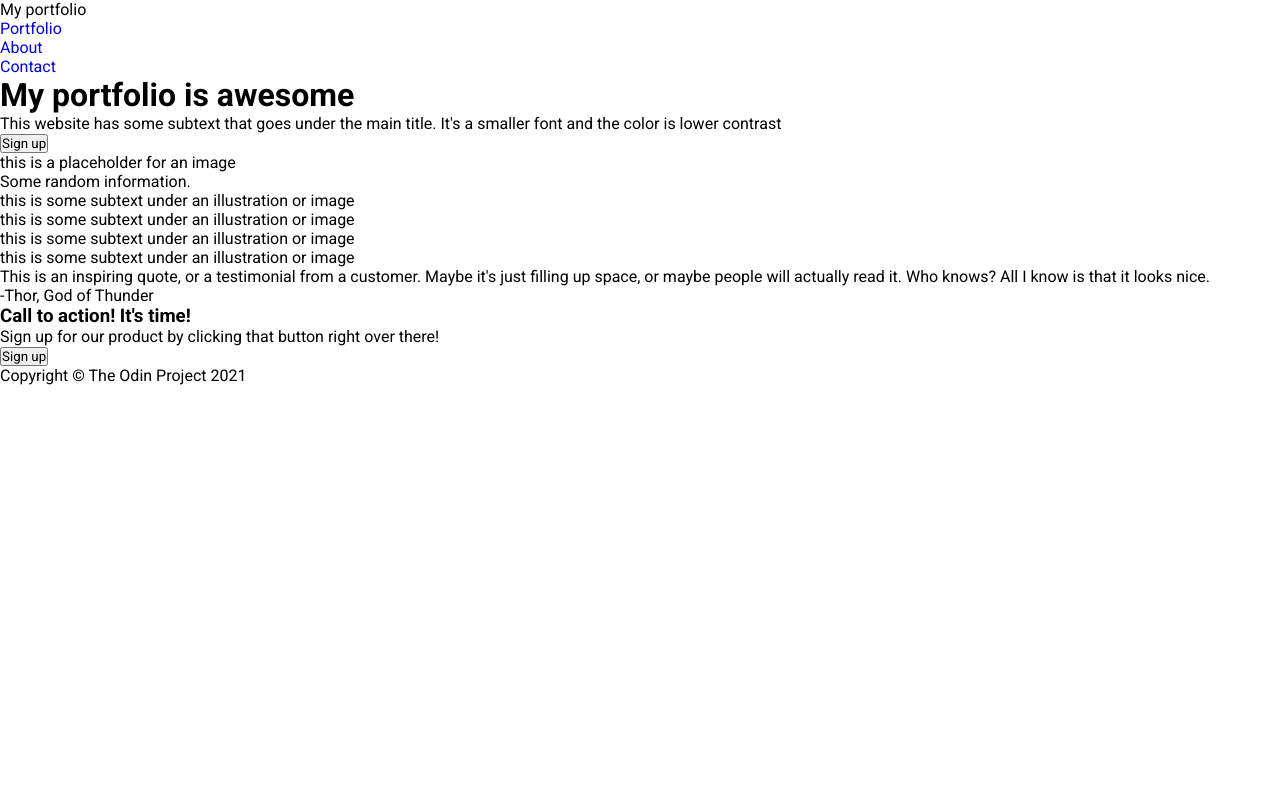
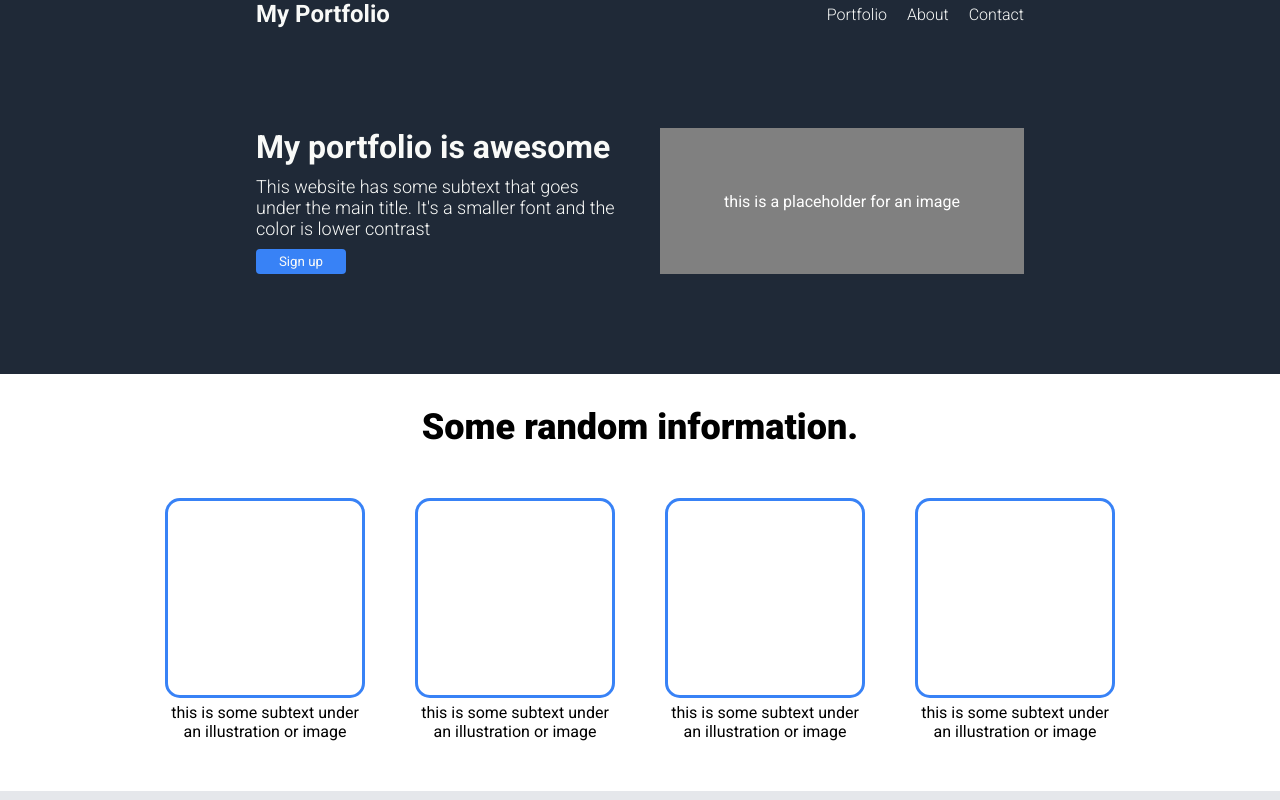
Before and after one commit to BeeFigTree/odin-flex-landing-page, a plain HTML site: page index.html in a window 1280 px wide. Shown: the top 800 px of the page. Drawn offline with Linux system fonts and the light colour scheme.

Commit message:
Finish nav, hero, boxes, quote

```diff
--- a/index.html
+++ b/index.html
@@ -9,12 +9,12 @@
 </head>
 <body>
     <div class="navigation">
-        <div class="logo">My portfolio</div>
+        <div class="logo">My Portfolio</div>
         <nav>
             <ul>
-                <li><a href="#">Portfolio</a></li>
-                <li><a href="#">About</a></li>
-                <li><a href="#">Contact</a></li>
+                <li><a href="#" class="links"">Portfolio</a></li>
+                <li><a href="#" class="links">About</a></li>
+                <li><a href="#" class="links">Contact</a></li>
             </ul>
         </nav>
     </div>
@@ -22,13 +22,13 @@
         <div class="hero">
             <div class="hero-content">
                 <h1>My portfolio is awesome</h1>
-                <p>This website has some subtext that goes under the main title. It's a smaller font and the color is lower contrast</p>
+                <p class="tag">This website has some subtext that goes under the main title. It's a smaller font and the color is lower contrast</p>
                 <button class="btn hero-btn">Sign up</button>
             </div>
             <div class="hero-image">this is a placeholder for an image</div>
         </div>
+        <h2 class="info">Some random information.</h2>
         <div class="information">
-            <span>Some random information.</span>
             <div class="images">
                 <div class="image"></div>
                 <span class="image-subtext">this is some subtext under an illustration or image</span>
@@ -47,7 +47,7 @@
             </div>
         </div>
         <div class="quote-container">
-            <p class="quot">This is an inspiring quote, or a testimonial from a customer. Maybe it's just filling up space, or maybe people will actually read it. Who knows?  All I know is that it looks nice.</p>
+            <p class="quote">This is an inspiring quote, or a testimonial from a customer. Maybe it's just filling up space, or maybe people will actually read it. Who knows?  All I know is that it looks nice.</p>
             <span class="author">-Thor, God of Thunder</span>
         </div>
         <div class="cta-container">
--- a/style.css
+++ b/style.css
@@ -9,3 +9,145 @@
     box-sizing: border-box;
     font-family: "Roboto";
 }
+
+body {
+    display: flex;
+    flex-direction: column;
+    height: 100vh;
+}
+
+.main {
+    display: flex;
+    flex-direction: column;
+    flex: 1;
+}
+
+.navigation {
+    display: flex;
+    justify-content: space-between;
+    height: 75px;
+    align-items: center;
+    background: #1F2937;
+    padding: 0 256px;
+}
+
+.logo {
+    font-size: 24px;
+    font-weight: bold;
+    color: #F9FAF8;
+}
+
+ul {
+    display: flex;
+    gap: 20px;
+    font-weight: 300;
+}
+
+.links {
+    display: block;
+    color: #F9FAF8;
+}
+
+.hero {
+    display: flex;
+    background: #1F2937;
+    padding: 100px 256px;
+    gap: 40px;
+    justify-content: space-between;
+}
+
+.hero-content {
+    display: flex;
+    flex: 1;
+    flex-direction: column;
+    justify-content: center;
+    gap: 10px;
+}
+
+.hero-content p {
+    color: #F9FAF8;
+    font-size: 18px;
+    font-weight: 300;
+}
+
+h1 {
+    font-size: 24;
+    color: #F9FAF8;
+}
+
+.btn {
+    padding: 5px 0;
+    width: 90px;
+    border-radius: 4px;
+    border: none;
+    color: #F9FAF8;
+}
+
+.hero-btn {
+    background: #3882f6;
+}
+
+.hero-image {
+    display: flex;
+    flex: 1;
+    justify-content: center;
+    align-items: center;
+    background: grey;
+    color: white;
+}
+
+.information {
+    display: flex;
+    flex: 1;
+    gap: 50px;
+    justify-content: center;
+    padding: 50px 256px;
+}
+
+h2 {
+    font-size: 36px;
+    font-weight: 800;
+    text-align: center;
+    padding-top: 32px;
+}
+
+.images {
+    display: flex;
+    gap: 5px;
+    flex-direction: column;
+}
+
+.image {
+    align-self: center;
+    width: 200px;
+    height: 200px;
+    border: 3px solid #3882f6;
+    border-radius: 15px;
+}
+
+.image-subtext {
+    width: 200px;
+    text-align: center;
+}
+
+.quote-container {
+    display: flex;
+    flex-direction: column;
+    justify-content: center;
+    flex: 1;
+    padding: 50px 256px;
+    background: #E5E7EB;
+}
+
+.quote {
+    font-size: 36px;
+    font-weight: 300;
+    font-style: italic;
+    color: #1F2937;
+}
+
+.author {
+    font-size: 24px;
+    font-weight: bold;
+    align-self: flex-end;
+}
```
